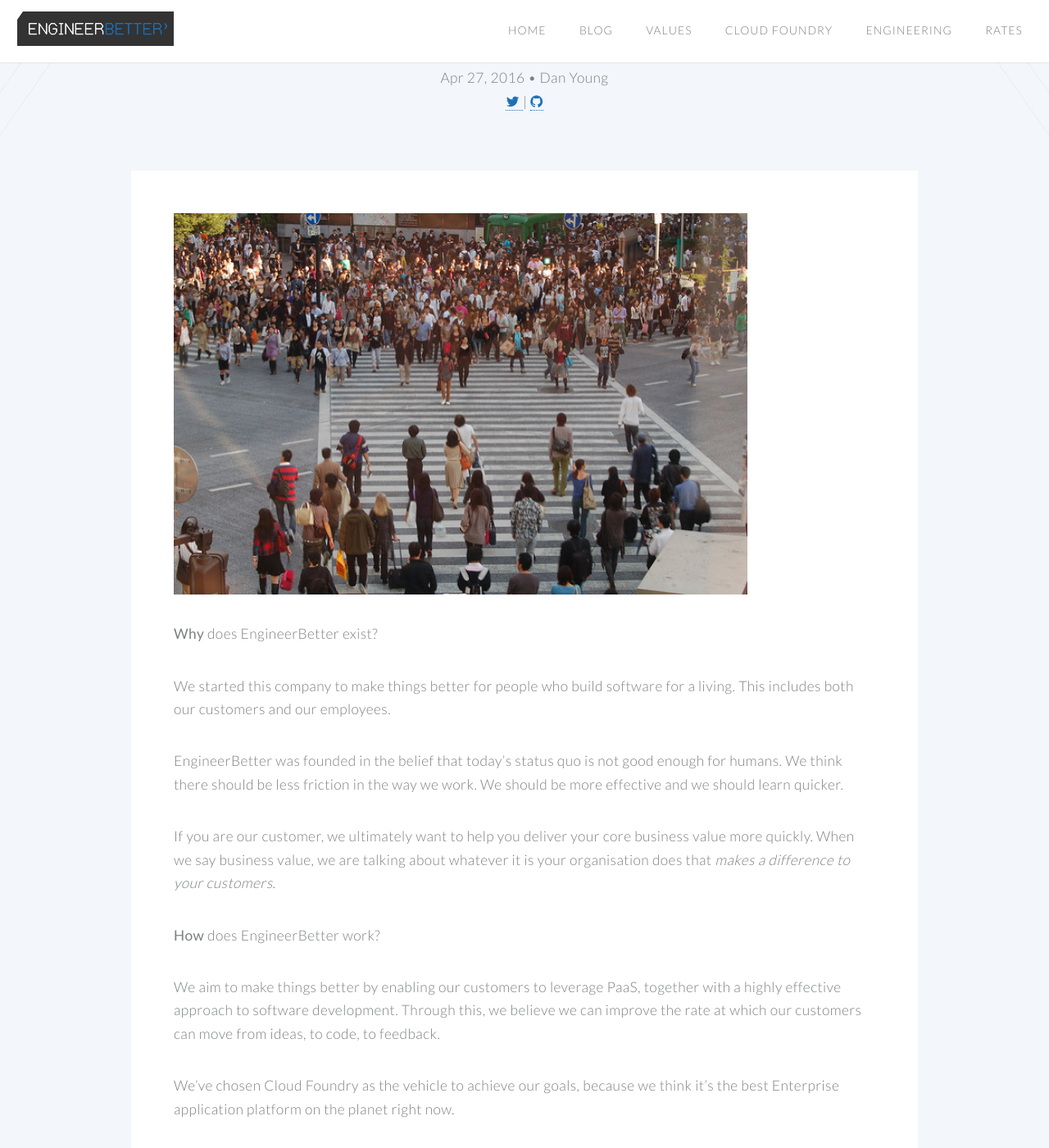
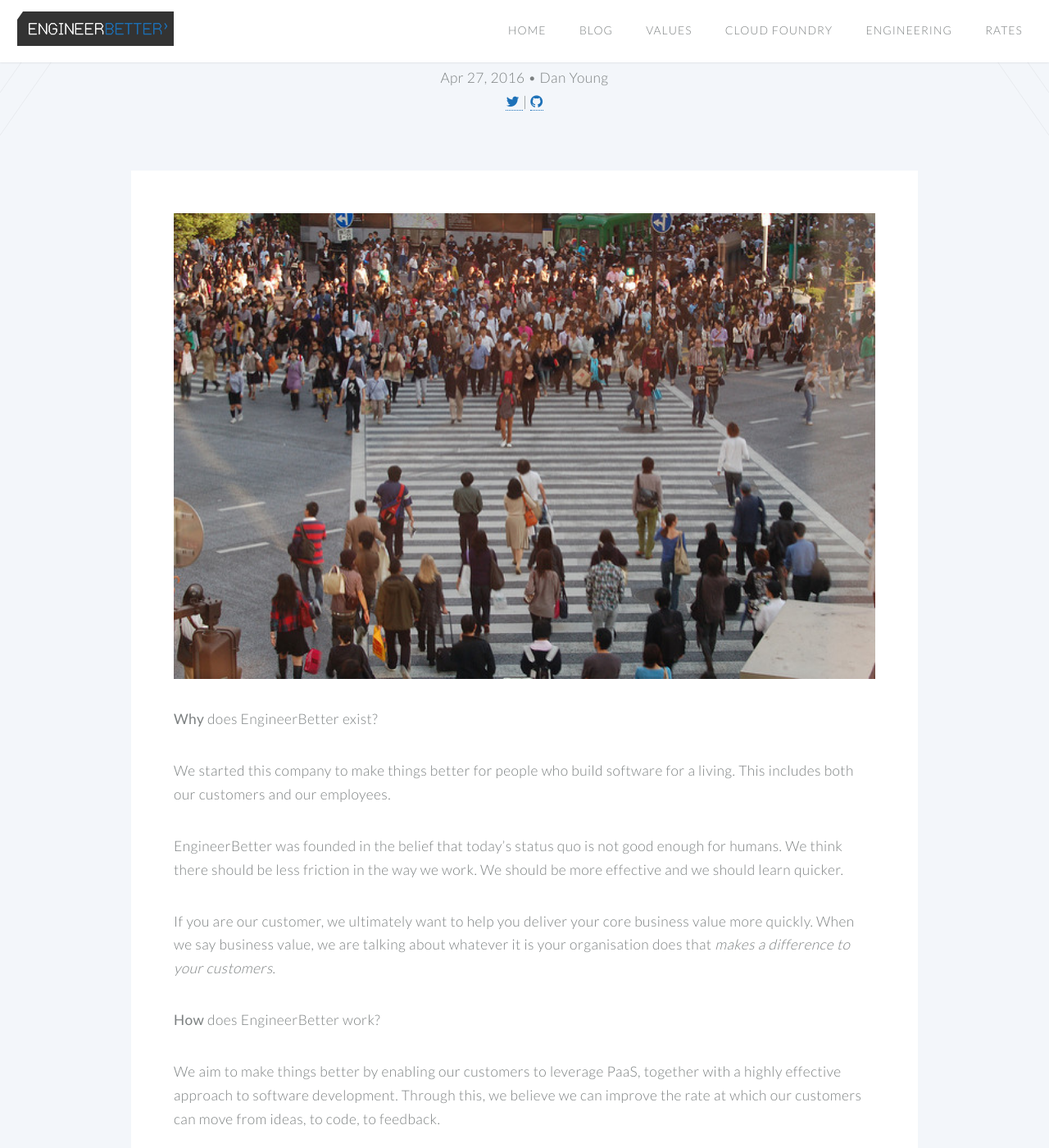
Before and after one commit to DanielJonesEB/engineerbetter.com, a Jekyll site: the page built from _posts/2016-04-27-why-engineerbetter.markdown, in a window 1280 px wide and 1400 px high, scrolled down 268 px. Shown: the whole window at 82% size. Built offline with Jekyll 4.4.1, drawn with Linux system fonts in a browser that asks for light colours; comment, search, counter and statistics services are not loaded.

Commit message:
allow blog hero images to be wide

```diff
--- a/css/style.css
+++ b/css/style.css
@@ -274,7 +274,6 @@ section.blog em {
 		.image.fit {
 			display: block;
 			width: 100%;
-			max-width: 700px
 		}
 
 			.image.fit img {
```
